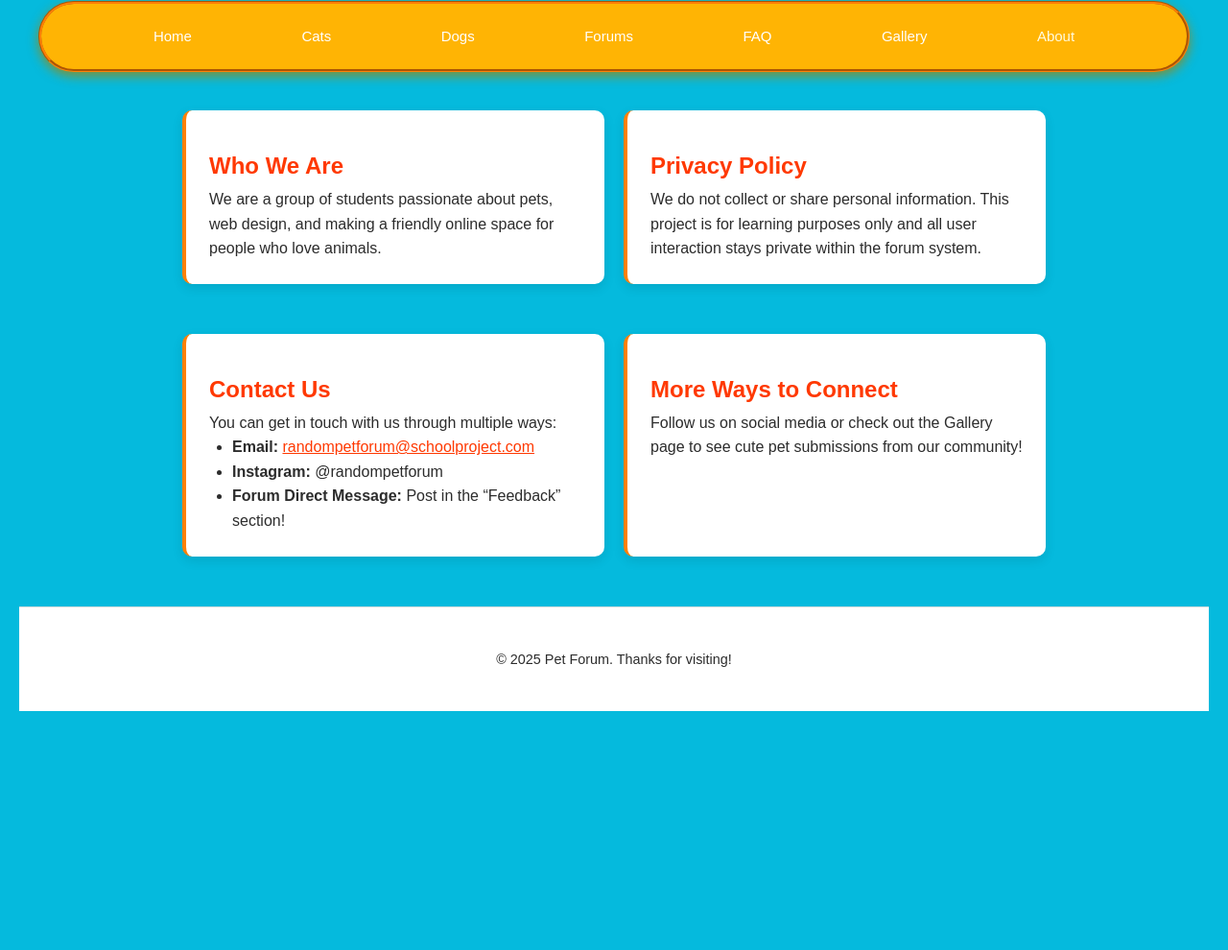
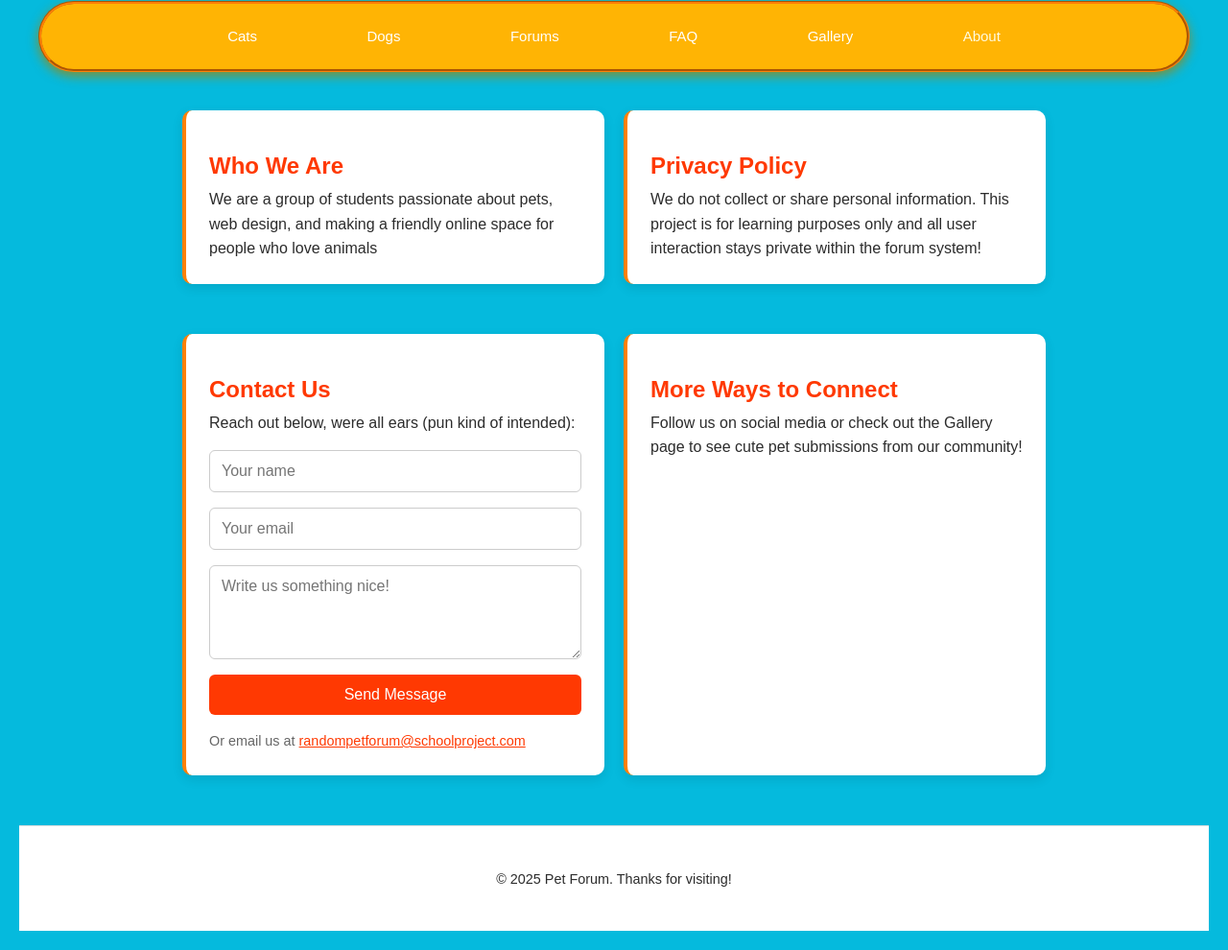
Before and after one commit to CocoRat/web-2-midterm, a plain HTML site: page About.html in a window 1280 px wide. Shown: the part 224-1214 px from the top of the page at 96% size. Before the commit the page ends 985 px from the top, so only its background shows below. Drawn offline with Linux system fonts and the light colour scheme.

Commit message:
adding contact form stuff

```diff
--- a/About.html
+++ b/About.html
@@ -15,7 +15,6 @@
 
   <nav>
     <ul>
-      <li><a href="index.html">Home</a></li>
       <li><a href="Cat.html">Cats</a></li>
       <li><a href="dogs.html">Dogs</a></li>
       <li><a href="forums.html">Forums</a></li>
@@ -28,22 +27,26 @@
   <main>
     <div class="section">
       <h2>Who We Are</h2>
-      <p>We are a group of students passionate about pets, web design, and making a friendly online space for people who love animals.</p>
+      <p>We are a group of students passionate about pets, web design, and making a friendly online space for people who love animals</p>
     </div>
 
     <div class="section">
       <h2>Privacy Policy</h2>
-      <p>We do not collect or share personal information. This project is for learning purposes only and all user interaction stays private within the forum system.</p>
+      <p>We do not collect or share personal information. This project is for learning purposes only and all user interaction stays private within the forum system!</p>
     </div>
 
     <div class="section">
       <h2>Contact Us</h2>
-      <p>You can get in touch with us through multiple ways:</p>
-      <ul>
-        <li><strong>Email:</strong> <a href="mailto:randompetforum@schoolproject.com">randompetforum@schoolproject.com</a></li>
-        <li><strong>Instagram:</strong> @randompetforum</li>
-        <li><strong>Forum Direct Message:</strong> Post in the “Feedback” section!</li>
-      </ul>
+      <p>Reach out below, were all ears (pun kind of intended):</p>
+      <form class="contact-form">
+        <input type="text" placeholder="Your name" required>
+        <input type="email" placeholder="Your email" required>
+        <textarea placeholder="Write us something nice!" rows="4" required></textarea>
+        <button type="submit">Send Message</button>
+      </form>
+      <p style="margin-top: 1rem; font-size: 0.9rem; color: #666;">
+        Or email us at <a href="mailto:randompetforum@schoolproject.com">randompetforum@schoolproject.com</a>
+      </p>
     </div>
 
     <div class="section">
```
